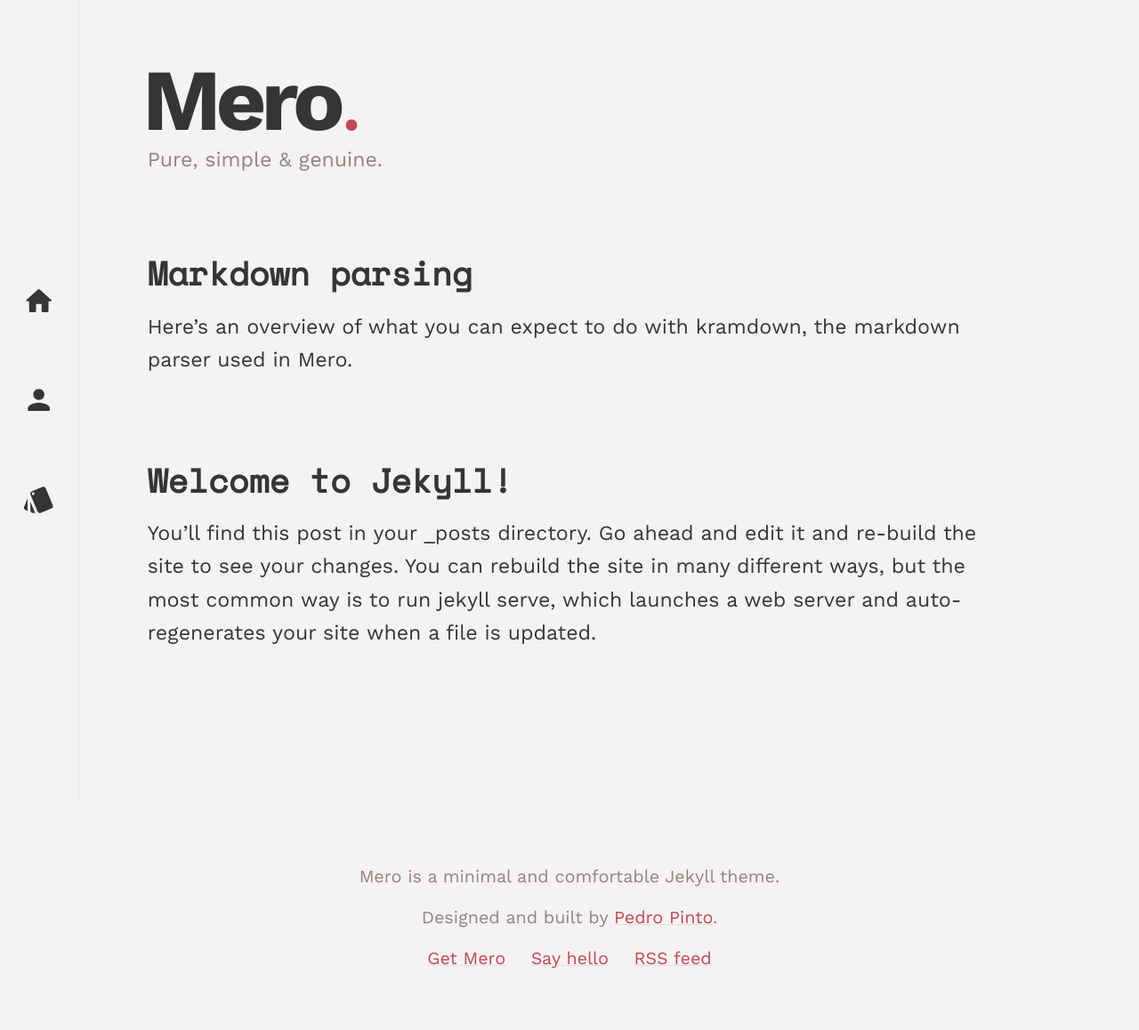
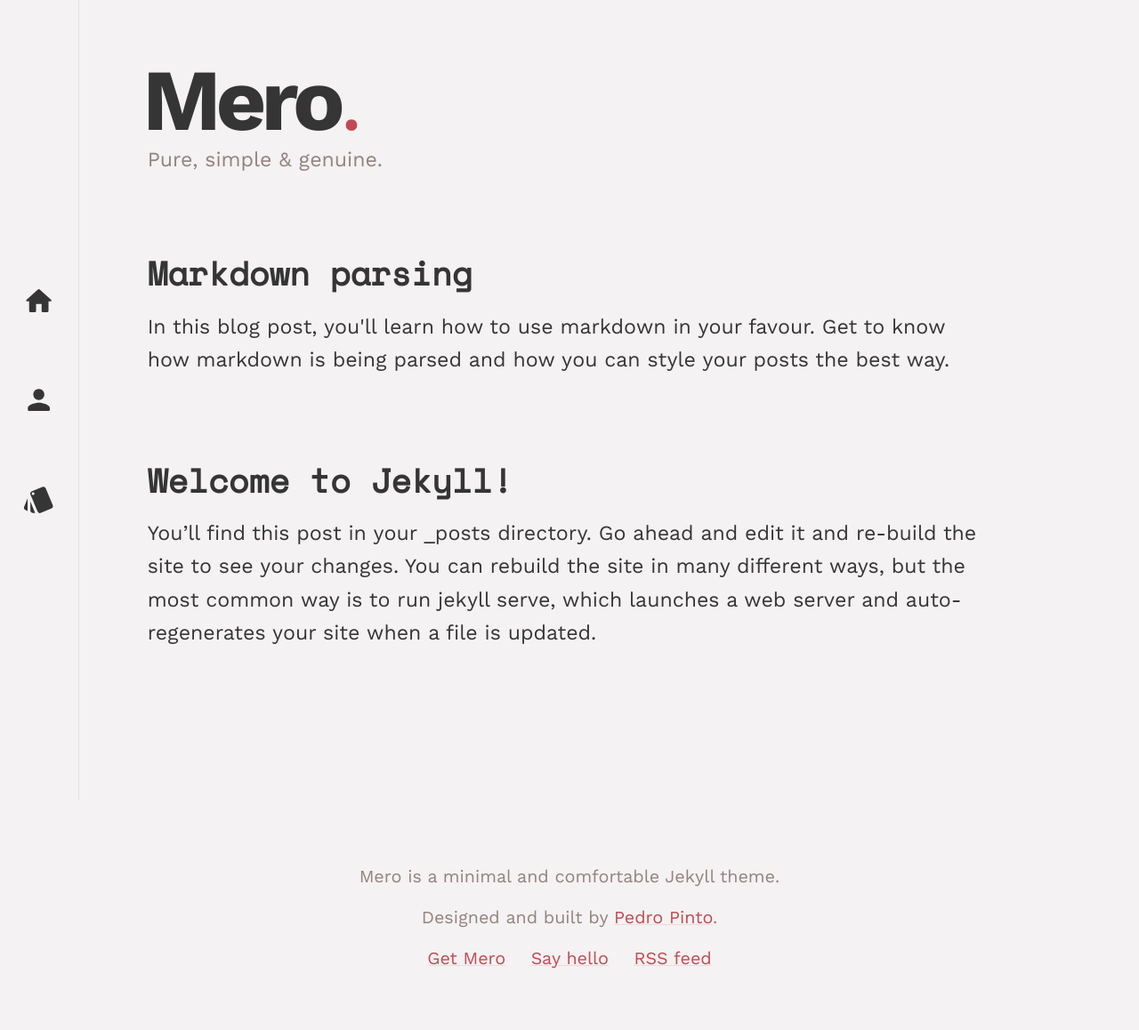
Before and after one commit to pmpinto/jekyll-mero, a Jekyll site: the page built from index.md, in a window 1280 px wide. Shown: the whole page at 89% size. Built offline with Jekyll 4.4.1, drawn with Linux system fonts in a browser that asks for light colours; the list of posts is cut into pages by our own code.

Commit message:
Add new custom excerpt feature on posts

```diff
--- a/_includes/_article-list.html
+++ b/_includes/_article-list.html
@@ -8,7 +8,11 @@
                 >{{ post.title }}</a
             >
         </h3>
+        {% if post.custom_excerpt %}
+        <p class="article-list__excerpt">{{ post.custom_excerpt | strip_html }}</p>
+        {% else %}
         <p class="article-list__excerpt">{{ post.excerpt | strip_html }}</p>
+        {% endif %}
     </li>
     {% endfor %}
 </ol>
--- a/_posts/2019-08-26-markdown-parsing.md
+++ b/_posts/2019-08-26-markdown-parsing.md
@@ -3,7 +3,7 @@
 title: Markdown parsing
 date: 2019-08-26 01:00:00 +0100
 categories: [jekyll, markdown, documentation]
-
+custom_excerpt: In this blog post, you'll learn how to use markdown in your favour. Get to know how markdown is being parsed and how you can style your posts the best way.
 ---
 
 Here's an overview of what you can expect to do with kramdown, the markdown parser used in Mero.
--- a/package.json
+++ b/package.json
@@ -1,6 +1,6 @@
 {
     "name": "jekyll-mero",
-    "version": "1.2.1",
+    "version": "1.3.0",
     "description": "A light-weight and minimal theme for Jekyll.",
     "private": true,
     "scripts": {
```
Also changed, not shown: README.md.
